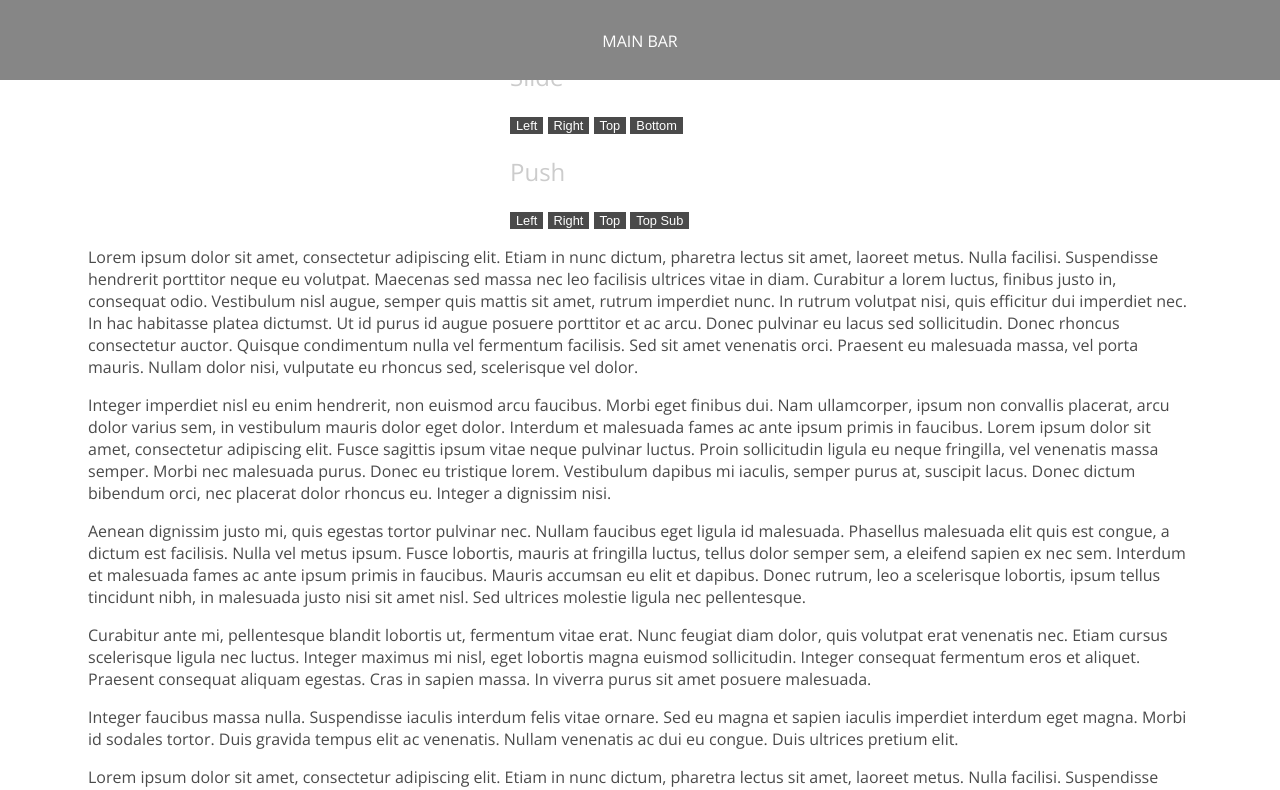
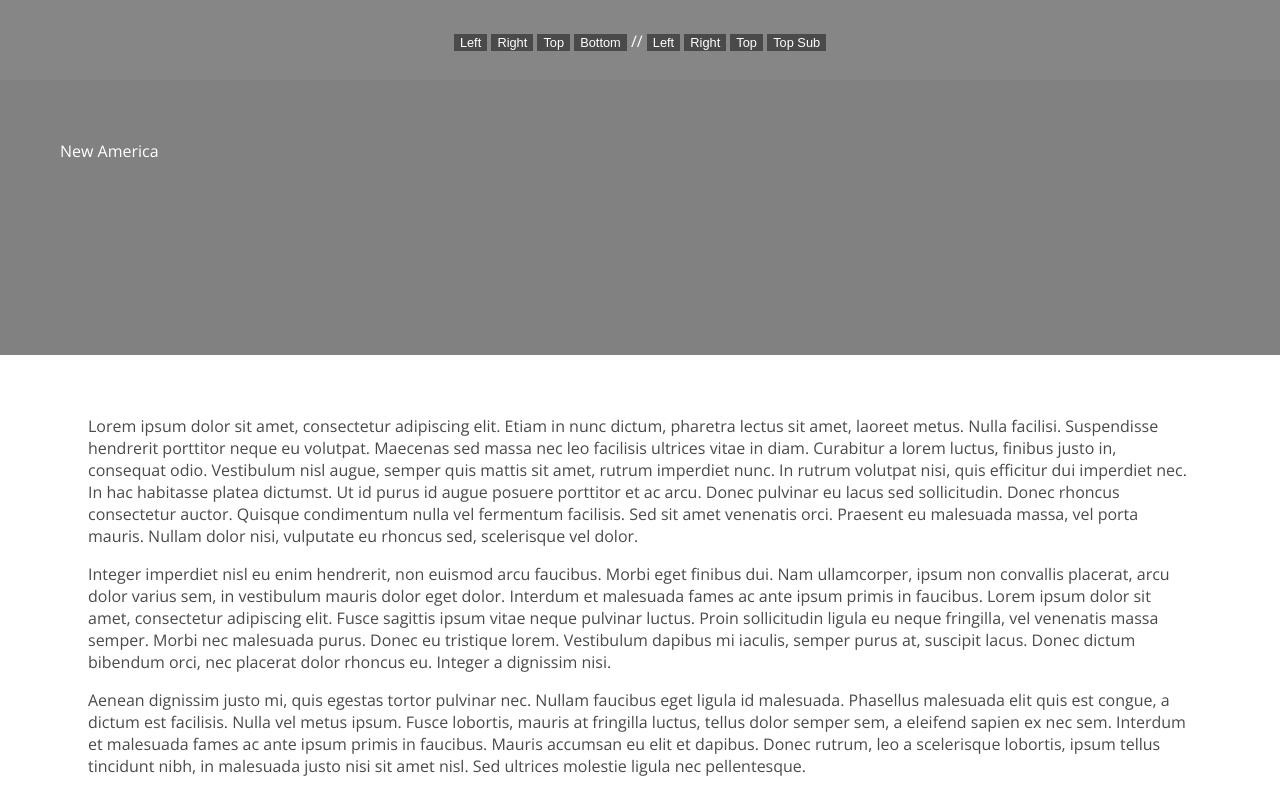
Before and after one commit to andrew-dash/pushy, a plain HTML site: page index.html in a window 1280 px wide. Shown: the top 790 px of the page. Drawn offline with nearby package versions, Linux system fonts and the light colour scheme.

Commit message:
moved controls to top bar

```diff
--- a/index.html
+++ b/index.html
@@ -55,11 +55,21 @@
 			<a href="#">These</a>
 		</nav>
 		<nav class="na-menu na-bar" id="na-main-bar">
-			MAIN BAR
+			<button id="showLeft">Left</button>
+			<button id="showRight">Right</button>
+			<button id="showTop">Top</button>
+			<button id="showBottom">Bottom</button>
+			//
+			<button id="showLeftPush">Left</button>
+			<button id="showRightPush">Right</button>
+			<button id="showTopPush">Top</button>
+			<button id="showSubPush">Top Sub</button>
 		</nav>
 		<div class="container" id="everything">
+			<div class="hero">New America</div>
 			<div class="main">
-				<section>
+				<!-- <div class="hero">New America</div> -->
+				<!-- <section>
 					<h2>Slide</h2>
 					<button id="showLeft">Left</button>
 					<button id="showRight">Right</button>
@@ -72,7 +82,7 @@
 					<button id="showRightPush">Right</button>
 					<button id="showTopPush">Top</button>
 					<button id="showSubPush">Top Sub</button>
-				</section>
+				</section> -->
 				<article id="defocus">
 					<p>
 					Lorem ipsum dolor sit amet, consectetur adipiscing elit. Etiam in nunc dictum, pharetra lectus sit amet, laoreet metus. Nulla facilisi. Suspendisse hendrerit porttitor neque eu volutpat. Maecenas sed massa nec leo facilisis ultrices vitae in diam. Curabitur a lorem luctus, finibus justo in, consequat odio. Vestibulum nisl augue, semper quis mattis sit amet, rutrum imperdiet nunc. In rutrum volutpat nisi, quis efficitur dui imperdiet nec. In hac habitasse platea dictumst. Ut id purus id augue posuere porttitor et ac arcu. Donec pulvinar eu lacus sed sollicitudin. Donec rhoncus consectetur auctor. Quisque condimentum nulla vel fermentum facilisis. Sed sit amet venenatis orci. Praesent eu malesuada massa, vel porta mauris. Nullam dolor nisi, vulputate eu rhoncus sed, scelerisque vel dolor.</p>
@@ -110,5 +120,6 @@
 		<script src="http://code.jquery.com/jquery-1.11.0.min.js"></script>
 		<script src="http://code.jquery.com/jquery-migrate-1.2.1.min.js"></script>
 		<script src="js/pushy.js"></script>
+		<script src="js/waypoints.js"></script>
 	</body>
 </html>
```
